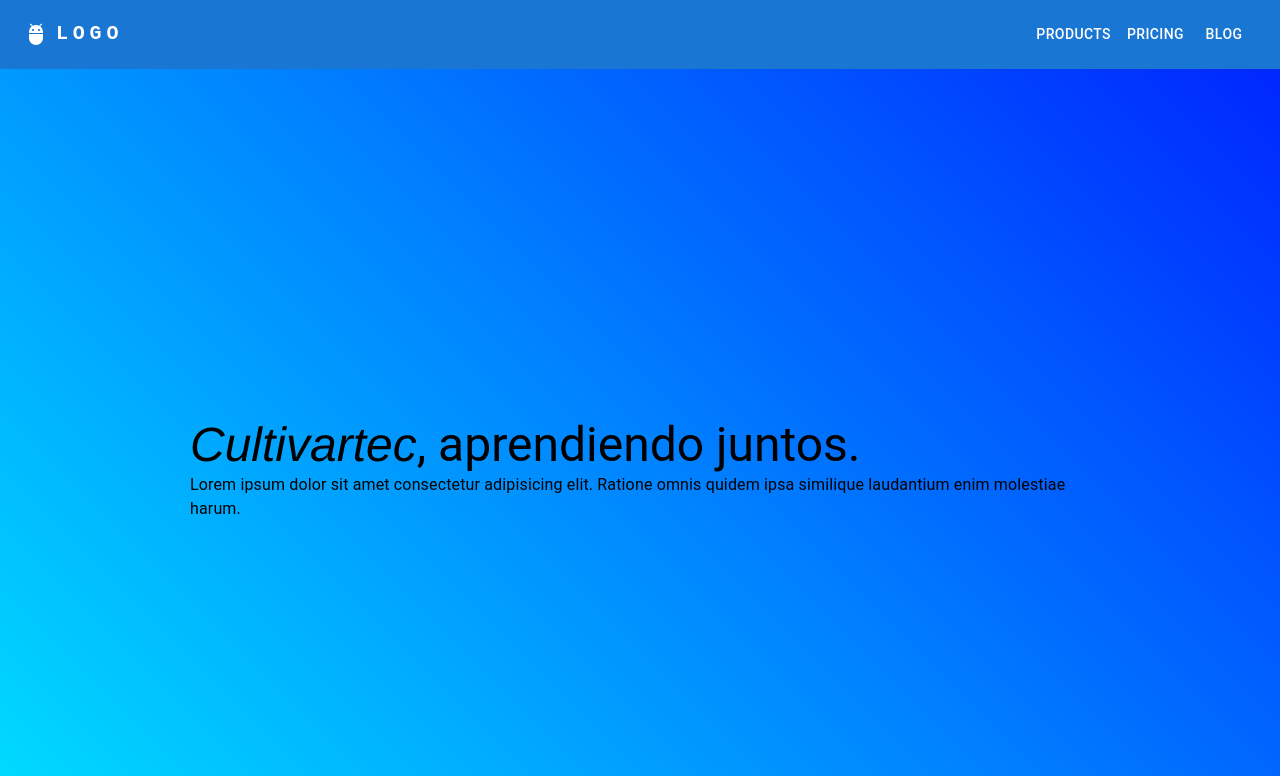
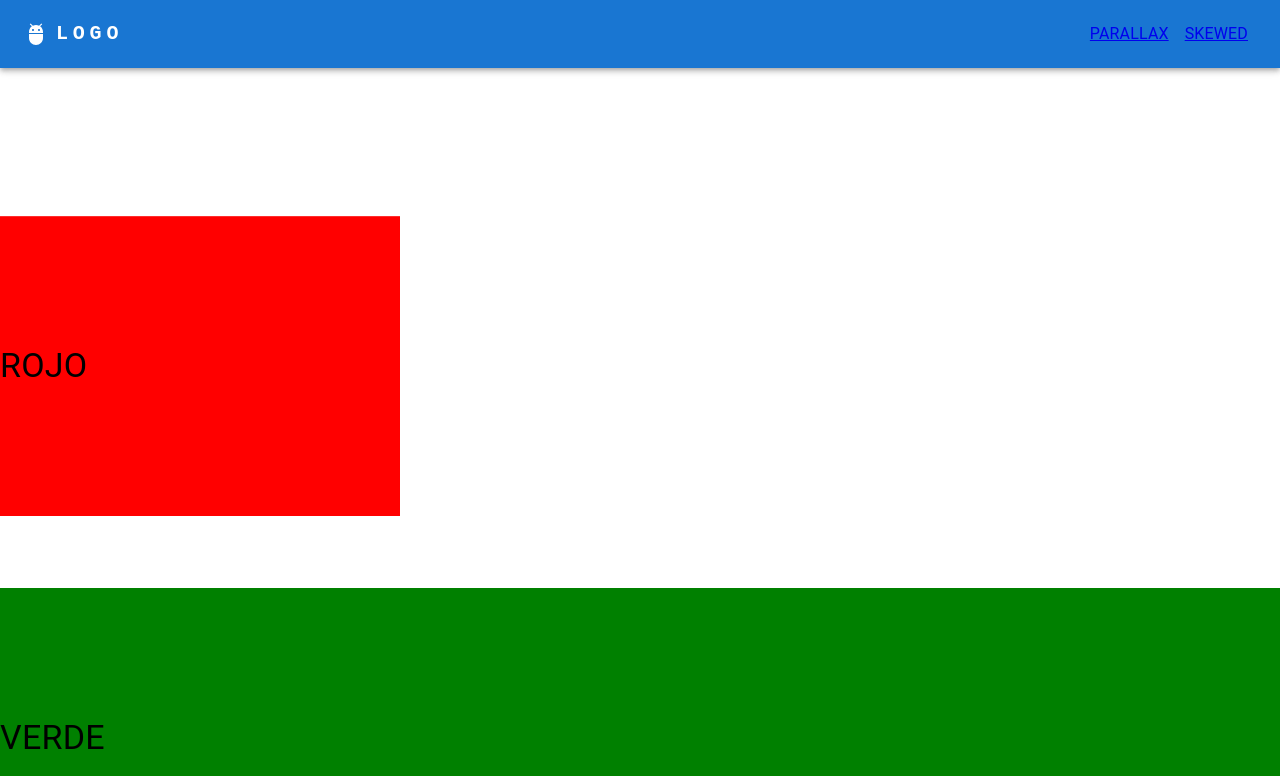
Before and after one commit to nicolasjrz/test-parallax, a React (Vite) app: page /parallax in a window 1280 px wide. Shown: the top 776 px of the page. Built offline with nearby package versions, Linux system fonts and the light colour scheme; the HTML template or start-up script is replaced by a standard one.

Commit message:
integrated router in pages

```diff
--- a/src/App.jsx
+++ b/src/App.jsx
@@ -1,11 +1,9 @@
-import { Navbar } from "./components/Navbar";
-import { SkewedPage } from "./pages/SkewedPage";
+import { AppRouter } from "./router/AppRouter";
 
 function App() {
   return (
     <>
-      <Navbar />
-      <SkewedPage />
+      <AppRouter />
     </>
   );
 }
--- a/src/components/Navbar.jsx
+++ b/src/components/Navbar.jsx
@@ -11,22 +11,21 @@ import Button from "@mui/material/Button";
 import MenuItem from "@mui/material/MenuItem";
 import AdbIcon from "@mui/icons-material/Adb";
 
-const pages = ["Products", "Pricing", "Blog"];
-const settings = ["Profile", "Account", "Dashboard", "Logout"];
+const pages = [
+  { id: 1, name: "Parallax", url: "/parallax" },
+  { id: 2, name: "Skewed", url: "/skewed" },
+];
+
+import { Link, Link as RouterLink } from "react-router-dom";
 
 export const Navbar = () => {
   const [anchorElNav, setAnchorElNav] = React.useState(null);
-  const [anchorElUser, setAnchorElUser] = React.useState(null);
 
   const handleOpenNavMenu = (event) => {
     setAnchorElNav(event.currentTarget);
   };
   const handleCloseNavMenu = () => {
     setAnchorElNav(null);
-  };
-
-  const handleCloseUserMenu = () => {
-    setAnchorElUser(null);
   };
 
   return (
@@ -82,8 +81,10 @@ export const Navbar = () => {
               }}
             >
               {pages.map((page) => (
-                <MenuItem key={page} onClick={handleCloseNavMenu}>
-                  <Typography textAlign="center">{page}</Typography>
+                <MenuItem key={page.id} onClick={handleCloseNavMenu}>
+                  <Link component={RouterLink} to={page.url}>
+                    <Typography textAlign="center"> {page.name}</Typography>
+                  </Link>
                 </MenuItem>
               ))}
             </Menu>
@@ -116,38 +117,15 @@ export const Navbar = () => {
           >
             {pages.map((page) => (
               <Button
-                key={page}
+                key={page.id}
                 onClick={handleCloseNavMenu}
                 sx={{ my: 2, color: "white", display: "block" }}
               >
-                {page}
+                <Link component={RouterLink} to={page.url}>
+                  <Typography textAlign="center"> {page.name}</Typography>
+                </Link>
               </Button>
             ))}
-          </Box>
-
-          <Box sx={{ flexGrow: 0 }}>
-            <Menu
-              sx={{ mt: "45px" }}
-              id="menu-appbar"
-              anchorEl={anchorElUser}
-              anchorOrigin={{
-                vertical: "top",
-                horizontal: "right",
-              }}
-              keepMounted
-              transformOrigin={{
-                vertical: "top",
-                horizontal: "right",
-              }}
-              open={Boolean(anchorElUser)}
-              onClose={handleCloseUserMenu}
-            >
-              {settings.map((setting) => (
-                <MenuItem key={setting} onClick={handleCloseUserMenu}>
-                  <Typography textAlign="center">{setting}</Typography>
-                </MenuItem>
-              ))}
-            </Menu>
           </Box>
         </Toolbar>
       </Container>
--- a/src/pages/ParallaxPage.jsx
+++ b/src/pages/ParallaxPage.jsx
@@ -8,6 +8,7 @@ import {
 import { Stack, Typography } from "@mui/material";
 
 import imagen from "../assets/img.jpg";
+import { Navbar } from "../components/Navbar";
 
 export const ParallaxPage = () => {
   const scrollContainerRef = useRef(null);
@@ -17,6 +18,8 @@ export const ParallaxPage = () => {
     setScrollElement(scrollContainerRef.current);
   }, []);
   return (
+    <>
+      <Navbar />
       <Stack width={"100%"}>
         <ParallaxProvider scrollContainer={scrollEl}>
           <div style={{ height: "100vh" }}>
@@ -67,5 +70,6 @@ export const ParallaxPage = () => {
           </div>
         </ParallaxProvider>
       </Stack>
+    </>
   );
 };
--- a/src/pages/SkewedPage.jsx
+++ b/src/pages/SkewedPage.jsx
@@ -1,7 +1,10 @@
 import { Box, Stack, Typography } from "@mui/material";
+import { Navbar } from "../components/Navbar";
 
 export const SkewedPage = () => {
   return (
+    <>
+      <Navbar />
       <Stack>
         <Stack className="first">
           <Box className="container">
@@ -38,5 +41,6 @@ export const SkewedPage = () => {
           <Box className="skew"> </Box>
         </Stack>
       </Stack>
+    </>
   );
 };
--- a/src/router/PagesRoutes.jsx
+++ b/src/router/PagesRoutes.jsx
@@ -5,7 +5,7 @@ import { SkewedPage } from "../pages/SkewedPage";
 export const PagesRoutes = () => {
   return (
     <Routes>
-      <Route path="paralax" element={<ParallaxPage />} />
+      <Route path="parallax" element={<ParallaxPage />} />
       <Route path="skewed" element={<SkewedPage />} />
     </Routes>
   );
```
Lines whose indentation alone changed are shown as unchanged.
